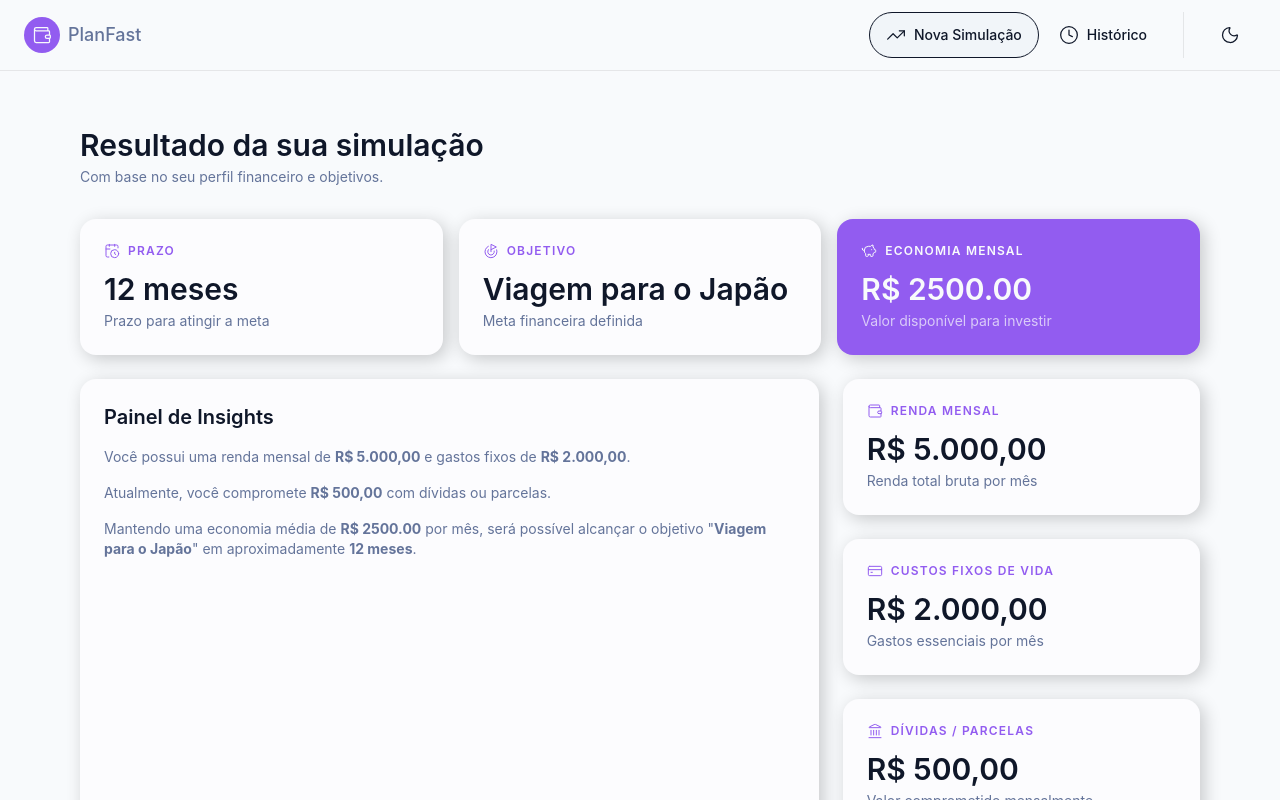
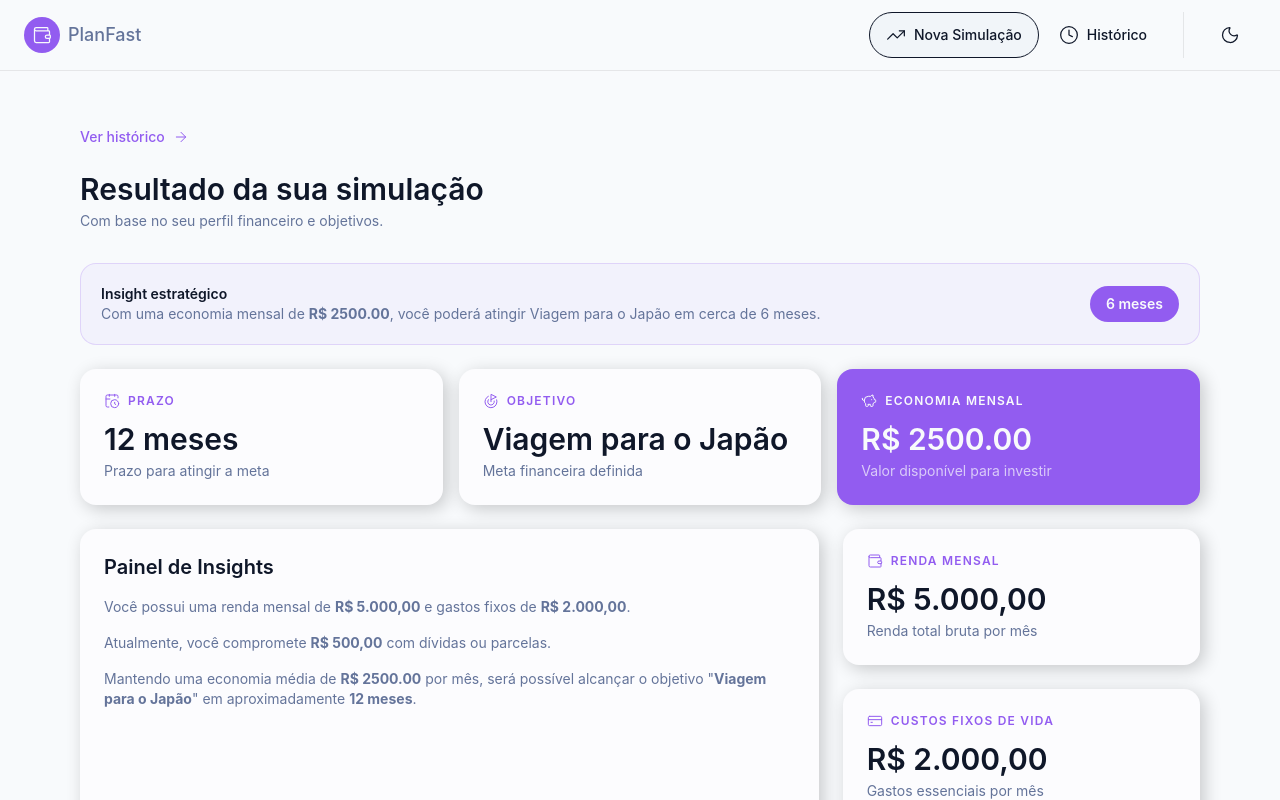
Before and after one commit to lincolnbuk/planfast, a React (Vite) app: page /resultado in a window 1280 px wide. Shown: the top 800 px of the page. Built offline with nearby package versions, Linux system fonts and the light colour scheme.

Commit message:
feat: improve simulation insights and history management

```diff
--- a/src/pages/SimulationHistoryPage.tsx
+++ b/src/pages/SimulationHistoryPage.tsx
@@ -1,30 +1,63 @@
-import { ArrowLeft, CalendarDays, Goal, PiggyBank, Wallet } from 'lucide-react'
-import { useEffect, useState } from 'react'
-import { useNavigate } from 'react-router-dom'
+import {
+  ArrowLeft,
+  CalendarDays,
+  Goal,
+  PiggyBank,
+  Trash2,
+  Wallet,
+} from "lucide-react";
+import { useEffect, useState } from "react";
+import { useNavigate } from "react-router-dom";
 
-import { PageHero } from '../components/shared/PageHero'
-import { useSimulationStorage, type SimulationHistoryItem } from '../hooks/useSimulationStorage'
-import { calcMonthlySavings } from '../utils/simulation'
+import { PageHero } from "../components/shared/PageHero";
+import {
+  useSimulationStorage,
+  type SimulationHistoryItem,
+} from "../hooks/useSimulationStorage";
+import { calcMonthlySavings } from "../utils/simulation";
 
 export function SimulationHistoryPage() {
-  const navigate = useNavigate()
-  const { getSavedFormData } = useSimulationStorage()
-  const [history, setHistory] = useState<SimulationHistoryItem[]>(() => getSavedFormData())
+  const navigate = useNavigate();
+  const { getSavedFormData, clearSavedFormData, removeSavedFormData } =
+    useSimulationStorage();
+  const [history, setHistory] = useState<SimulationHistoryItem[]>(() =>
+    getSavedFormData(),
+  );
 
   useEffect(() => {
-    setHistory(getSavedFormData())
-  }, [])
+    setHistory(getSavedFormData());
+  }, [getSavedFormData]);
+
+  const handleClearHistory = () => {
+    clearSavedFormData();
+    setHistory([]);
+  };
+
+  const handleRemoveItem = (createdAt: string) => {
+    setHistory(removeSavedFormData(createdAt));
+  };
 
   return (
     <main className="mx-auto max-w-6xl px-4 py-10 sm:py-14">
+      <div className="mb-6 flex flex-col gap-3 sm:flex-row sm:items-center sm:justify-between">
         <button
           type="button"
-        onClick={() => navigate('/')}
-        className="mb-6 flex items-center gap-2 text-sm font-medium text-primary transition hover:opacity-80"
+          onClick={() => navigate("/")}
+          className="flex items-center gap-2 text-sm font-medium text-primary transition hover:opacity-80"
         >
           <ArrowLeft size={16} />
           Voltar para nova simulação
         </button>
+
+        <button
+          type="button"
+          onClick={handleClearHistory}
+          className="rounded-full border border-border px-4 py-2 text-sm font-medium text-foreground transition hover:bg-muted/50"
+          disabled={history.length === 0}
+        >
+          Limpar histórico
+        </button>
+      </div>
 
       <PageHero
         title="Histórico de simulações"
@@ -37,18 +70,22 @@ export function SimulationHistoryPage() {
             Ainda não há simulações salvas.
           </p>
           <p className="mt-2 text-sm text-muted-foreground">
-            Complete uma simulação para ela aparecer aqui e acompanhar sua rotina financeira.
+            Complete uma simulação para ela aparecer aqui e acompanhar sua
+            rotina financeira.
           </p>
         </section>
       ) : (
         <div className="grid gap-4">
           {history.map((item, index) => {
-            const monthlySavings = calcMonthlySavings(item)
-            const createdAt = new Date(item.createdAt).toLocaleDateString('pt-BR', {
-              day: '2-digit',
-              month: 'short',
-              year: 'numeric',
-            })
+            const monthlySavings = calcMonthlySavings(item);
+            const createdAt = new Date(item.createdAt).toLocaleDateString(
+              "pt-BR",
+              {
+                day: "2-digit",
+                month: "short",
+                year: "numeric",
+              },
+            );
 
             return (
               <article
@@ -57,15 +94,29 @@ export function SimulationHistoryPage() {
               >
                 <div className="flex flex-col gap-4 md:flex-row md:items-start md:justify-between">
                   <div>
-                    <p className="text-sm text-muted-foreground">Simulação #{history.length - index}</p>
-                    <h2 className="text-xl font-semibold text-foreground">{item.goalName}</h2>
+                    <p className="text-sm text-muted-foreground">
+                      Simulação #{history.length - index}
+                    </p>
+                    <h2 className="text-xl font-semibold text-foreground">
+                      {item.goalName}
+                    </h2>
                     <p className="mt-1 text-sm text-muted-foreground">
                       Criada em {createdAt}
                     </p>
                   </div>
 
+                  <div className="flex items-center gap-3">
                     <div className="rounded-full bg-primary/10 px-4 py-2 text-sm font-semibold text-primary">
                       Economia mensal: R$ {monthlySavings.toFixed(2)}
+                    </div>
+                    <button
+                      type="button"
+                      onClick={() => handleRemoveItem(item.createdAt)}
+                      className="rounded-full border border-border p-2 text-muted-foreground transition hover:bg-muted/50 hover:text-foreground"
+                      aria-label={`Remover simulação ${item.goalName}`}
+                    >
+                      <Trash2 size={16} />
+                    </button>
                   </div>
                 </div>
 
@@ -75,7 +126,9 @@ export function SimulationHistoryPage() {
                       <Wallet size={16} className="text-primary" />
                       Renda
                     </div>
-                    <p className="text-sm text-muted-foreground">{item.income}</p>
+                    <p className="text-sm text-muted-foreground">
+                      {item.income}
+                    </p>
                   </div>
 
                   <div className="rounded-xl bg-background/70 p-4">
@@ -83,7 +136,9 @@ export function SimulationHistoryPage() {
                       <CalendarDays size={16} className="text-primary" />
                       Prazo
                     </div>
-                    <p className="text-sm text-muted-foreground">{item.goalDeadline} meses</p>
+                    <p className="text-sm text-muted-foreground">
+                      {item.goalDeadline} meses
+                    </p>
                   </div>
 
                   <div className="rounded-xl bg-background/70 p-4">
@@ -91,7 +146,9 @@ export function SimulationHistoryPage() {
                       <Goal size={16} className="text-primary" />
                       Meta
                     </div>
-                    <p className="text-sm text-muted-foreground">{item.goalAmount}</p>
+                    <p className="text-sm text-muted-foreground">
+                      {item.goalAmount}
+                    </p>
                   </div>
                 </div>
 
@@ -101,14 +158,16 @@ export function SimulationHistoryPage() {
                     Resumo da simulação
                   </div>
                   <p className="mt-2 text-sm text-muted-foreground">
-                    Com uma economia mensal de R$ {monthlySavings.toFixed(2)}, sua meta de {item.goalName} pode ser acompanhada com mais clareza.
+                    Com uma economia mensal de R$ {monthlySavings.toFixed(2)},
+                    sua meta de {item.goalName} pode ser acompanhada com mais
+                    clareza.
                   </p>
                 </div>
               </article>
-            )
+            );
           })}
         </div>
       )}
     </main>
-  )
+  );
 }
--- a/src/pages/SimulationResultsPage.tsx
+++ b/src/pages/SimulationResultsPage.tsx
@@ -1,36 +1,83 @@
 import {
+  ArrowRight,
   CalendarClock,
   CreditCardIcon,
   Goal,
   Landmark,
   PiggyBank,
   Wallet,
-} from 'lucide-react'
+} from "lucide-react";
+import { useEffect, useState } from "react";
+import { useNavigate } from "react-router-dom";
 
-import { PageHero } from '../components/shared/PageHero'
-import { Card } from '../components/features/SimulationResults/Card'
-import type { SimulationFormData } from '../data/simulation'
-import { calcMonthlySavings } from '../utils/simulation'
+import { PageHero } from "../components/shared/PageHero";
+import { Card } from "../components/features/SimulationResults/Card";
+import type { SimulationFormData } from "../data/simulation";
+import { useSimulationStorage } from "../hooks/useSimulationStorage";
+import { parseCurrency } from "../utils/currency";
+import { calcMonthlySavings } from "../utils/simulation";
 
 const mock: SimulationFormData = {
-  income: 'R$ 5.000,00',
-  expenses: 'R$ 2.000,00',
-  debts: 'R$ 500,00',
-  goalName: 'Viagem para o Japão',
-  goalAmount: 'R$ 15.000,00',
-  goalDeadline: '12',
-}
+  income: "R$ 5.000,00",
+  expenses: "R$ 2.000,00",
+  debts: "R$ 500,00",
+  goalName: "Viagem para o Japão",
+  goalAmount: "R$ 15.000,00",
+  goalDeadline: "12",
+};
 
 export function SimulationResultsPage() {
-  const data: SimulationFormData = mock
-  const monthlySavings = calcMonthlySavings(data)
+  const navigate = useNavigate();
+  const { getSavedFormData } = useSimulationStorage();
+  const [data, setData] = useState<SimulationFormData>(mock);
+  const monthlySavings = calcMonthlySavings(data);
+  const goalAmount = parseCurrency(data.goalAmount);
+  const monthsToGoal =
+    monthlySavings > 0 ? Math.ceil(goalAmount / monthlySavings) : null;
+
+  useEffect(() => {
+    const latestSimulation = getSavedFormData()[0];
+
+    if (latestSimulation) {
+      setData(latestSimulation);
+    }
+  }, [getSavedFormData]);
 
   return (
     <main className="mx-auto max-w-6xl px-4 py-10 sm:py-14">
+      <button
+        type="button"
+        onClick={() => navigate("/historico")}
+        className="mb-6 flex items-center gap-2 text-sm font-medium text-primary transition hover:opacity-80"
+      >
+        Ver histórico
+        <ArrowRight size={16} />
+      </button>
+
       <PageHero
         title="Resultado da sua simulação"
         subtitle="Com base no seu perfil financeiro e objetivos."
       />
+
+      <div className="mb-6 rounded-2xl border border-primary/20 bg-primary/5 p-5">
+        <div className="flex flex-col gap-3 md:flex-row md:items-center md:justify-between">
+          <div>
+            <p className="text-sm font-semibold text-foreground">
+              Insight estratégico
+            </p>
+            <p className="text-sm text-muted-foreground">
+              Com uma economia mensal de{" "}
+              <strong>R$ {monthlySavings.toFixed(2)}</strong>,{" "}
+              {monthsToGoal
+                ? `você poderá atingir ${data.goalName} em cerca de ${monthsToGoal} meses.`
+                : "ainda é preciso ajustar o plano para chegar até a meta."}
+            </p>
+          </div>
+          <div className="rounded-full bg-primary px-4 py-2 text-sm font-semibold text-primary-foreground">
+            {monthsToGoal ? `${monthsToGoal} meses` : "Em revisão"}
+          </div>
+        </div>
+      </div>
 
       <div className="mb-6 grid grid-cols-1 gap-4 lg:grid-cols-3">
         <Card
@@ -58,9 +105,7 @@ export function SimulationResultsPage() {
 
       <div className="grid gap-6 lg:grid-cols-3">
         <div className="bg-card order-2 rounded-2xl p-6 shadow-[4px_4px_18px_0px_rgba(0,0,0,0.2)] lg:order-1 lg:col-span-2">
-          <h2 className="mb-4 text-xl font-semibold">
-            Painel de Insights
-          </h2>
+          <h2 className="mb-4 text-xl font-semibold">Painel de Insights</h2>
 
           <div className="space-y-4 text-sm text-muted-foreground">
             <p>
@@ -69,15 +114,15 @@ export function SimulationResultsPage() {
             </p>
 
             <p>
-              Atualmente, você compromete{' '}
-              <strong>{data.debts}</strong> com dívidas ou parcelas.
+              Atualmente, você compromete <strong>{data.debts}</strong> com
+              dívidas ou parcelas.
             </p>
 
             <p>
-              Mantendo uma economia média de{' '}
+              Mantendo uma economia média de{" "}
               <strong>R$ {monthlySavings.toFixed(2)}</strong> por mês, será
-              possível alcançar o objetivo "<strong>{data.goalName}</strong>"
-              em aproximadamente <strong>{data.goalDeadline} meses</strong>.
+              possível alcançar o objetivo "<strong>{data.goalName}</strong>" em
+              aproximadamente <strong>{data.goalDeadline} meses</strong>.
             </p>
           </div>
         </div>
@@ -106,5 +151,5 @@ export function SimulationResultsPage() {
         </div>
       </div>
     </main>
-  )
+  );
 }
```
Also changed, not shown: src/hooks/useSimulationStorage.tsx (+36 -16 lines), 2 other files (tests, documents, lock files or other folders). Lines whose indentation alone changed are shown as unchanged.
